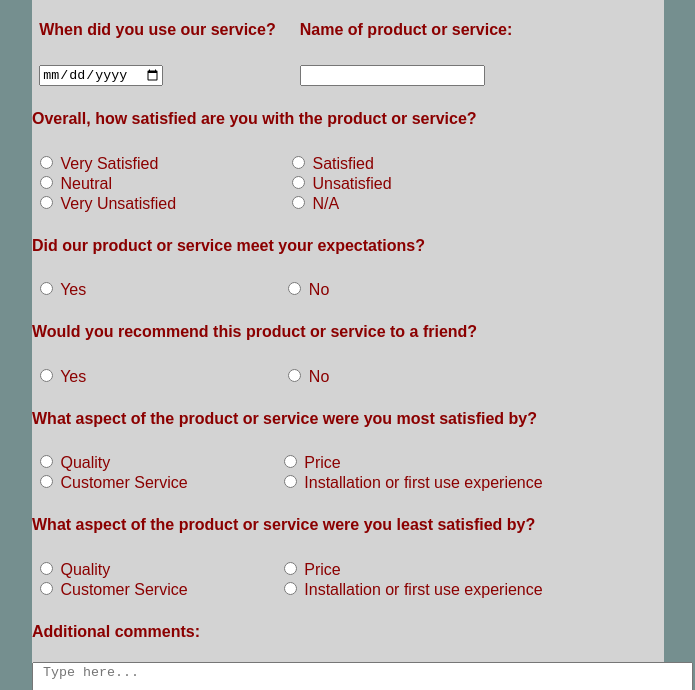
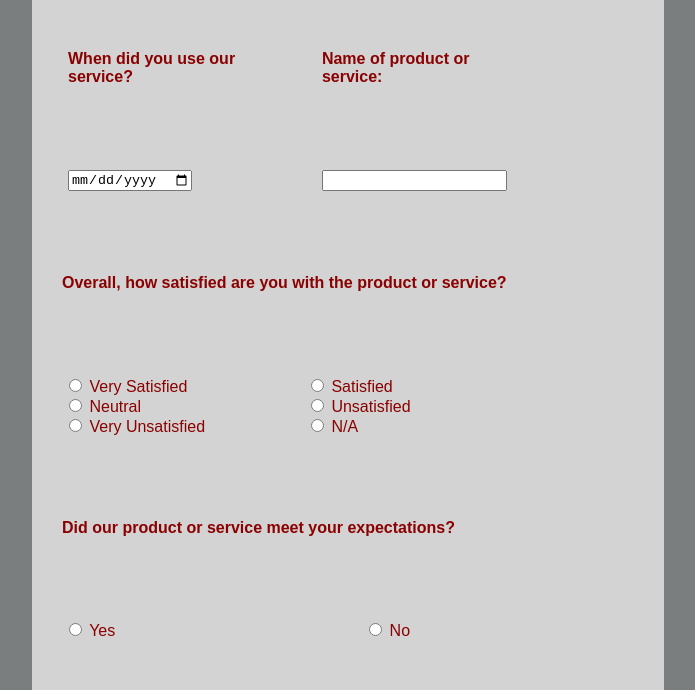
Before and after one commit to ramonabayssari/Website-Cloning, a plain HTML site: page index.html in a window 1280 px wide. Shown: the part 122-812 px from the top of the page, without its empty margins (292-987 px from the left). Drawn offline with Linux system fonts and the light colour scheme.

Commit message:
Update style.css

```diff
--- a/style.css
+++ b/style.css
@@ -4,7 +4,7 @@ form{
 }
 
 .back_darkgray{
-    background-color: rgb(117, 143, 143);
+    background-color: rgb(122, 126, 126);
 }
 
 
@@ -25,7 +25,9 @@ form{
     background-color: white;
 }
 
-
+.pad{
+    padding: 30px;
+}
 
 .sub-but{
     background-color: rgb(78, 76, 76);
```
